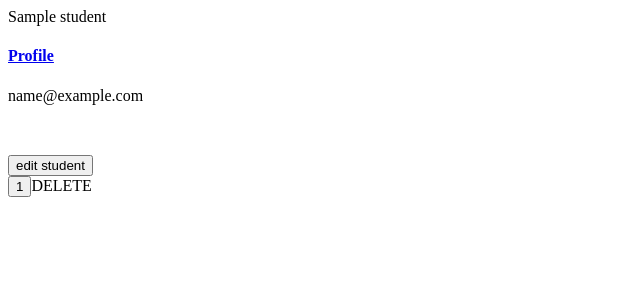
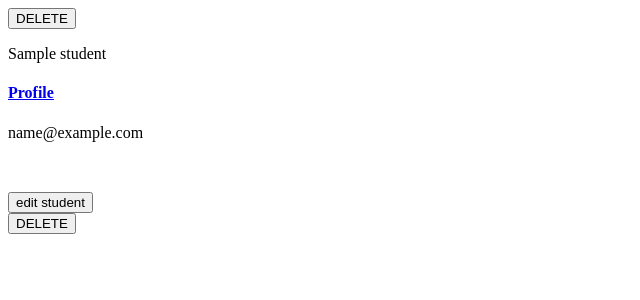
Before and after one commit to Beardificent/php-crud, a PHP site: template View/studentOverview.php in a window 1280 px wide. Shown: the top 300 px of the page, without its empty margins (0-640 px from the left). Run offline with PHP 8.4, Linux system fonts and the light colour scheme; the template is opened without the code that fills it: most values are stand-ins (such as "Sample title", 1, 10 or a date in 2020).

Commit message:
switched inputs with button and added new button at the top (still needs to be switched to ADD instead of DELETE)

```diff
--- a/View/studentOverview.php
+++ b/View/studentOverview.php
@@ -1,4 +1,7 @@
 <?php
+//Button to redirect to studentaddform when pressed.
+echo '<form action="?page=studentAddForm" method="post"><button name="add_student"">DELETE</button></form>';
+
  foreach($students as $student){
     echo '<div class="card">
             <div class="card-header">
@@ -12,11 +15,10 @@
     echo '<form action="" method="post"></form><input type="submit" name="edit_student" value="edit student"></form>';
 
     //By changing the value to $studentID, the button now says the id ofcourse. Do I need a hidden input? Nope, it works the numbers stay for now.
-     echo '<form action="?page=studentOverview" method="post"><input type="submit" name="delete_student" value="' . $student['id'] . '">DELETE</form>';
+     //FIX: Changing input to button will make it so that the value is not displaying on the button itself.
+     echo '<form action="?page=studentOverview" method="post"><button name="delete_student" value="' . $student['id'] . '">DELETE</button></form>';
 
-    //tried creating a link as delete function, also adding a 'send = del' to be able to look in url if send === to del a
-     //and only if send = del, will it delete. but it's not working as I thought it would. But think the href is the problem.
-    //echo '<a href="StudentOverviewControl.php?id=' . $student['id'] . '?' . '&send=del">Delete</a>';
+
 
 
 
```
